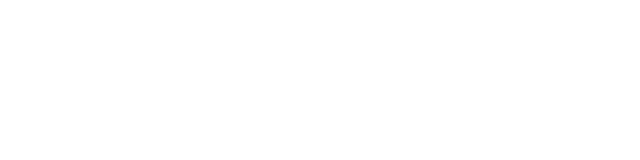
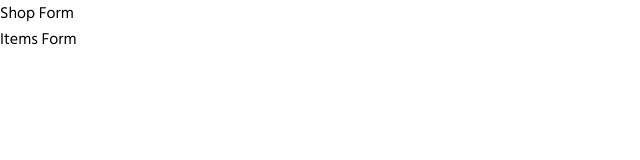
Before and after one commit to effie-fow/half-full-refills-client, a React (Vite) app: page /nominate in a window 1280 px wide. Before the commit this address had no page. Shown: the top 160 px of the page, without its empty margins (0-640 px from the left). Built offline with nearby package versions, Linux system fonts and the light colour scheme.

Commit message:
add initial structure for nominations form page and two form components

```diff
--- a/src/App.jsx
+++ b/src/App.jsx
@@ -1,12 +1,14 @@
 import "./App.scss";
 import { BrowserRouter, Routes, Route } from "react-router-dom";
 import { Home } from "./pages/Home/Home";
+import { NominationsFormPage } from "./pages/NominationsFormPage/NominationsFormPage";
 
 function App() {
   return (
     <BrowserRouter>
       <Routes>
         <Route path="/" element={<Home />} />
+        <Route path="/nominate" element={<NominationsFormPage />} />
       </Routes>
     </BrowserRouter>
   );
--- /dev/null
+++ b/src/components/NominationsFormItems/NominationsFormItems.jsx
@@ -0,0 +1,5 @@
+import "./NominationsFormItems.scss";
+
+export const NominationsFormItems = () => {
+  return <main className="items-form">Items Form</main>;
+};
--- /dev/null
+++ b/src/components/NominationsFormShop/NominationsFormShop.jsx
@@ -0,0 +1,5 @@
+import "./NominationsFormShop.scss";
+
+export const NominationsFormShop = () => {
+  return <main className="shops-form">Shop Form</main>;
+};
--- /dev/null
+++ b/src/pages/NominationsFormPage/NominationsFormPage.jsx
@@ -0,0 +1,34 @@
+import { NominationsFormItems } from "../../components/NominationsFormItems/NominationsFormItems";
+import { NominationsFormShop } from "../../components/NominationsFormShop/NominationsFormShop";
+import "./NominationsFormPage.scss";
+
+export const NominationsFormPage = () => {
+  return (
+    <main className="nominations-page">
+      <NominationsFormShop />
+      <NominationsFormItems />
+    </main>
+  );
+};
+
+{
+  /* ADD PATH TO FORMS PAGE
+
+        ON FORMS PAGE:
+        - 2 FORM COMPONENTS
+        - FIRST FORM: SELECT A SHOP TO NOMINATE (FROM DROPDOWN) OR ADD A SHOP
+          - IF "NOMINATE EXISTING" = GET SHOP ID BY NAME FOR DETAILS FORM
+          - IF "ADD NEW" = ADD NEW SHOP FORM WITH BASIC DETAILS, RETURN WITH ID FOR DETAILS FORM ****** ADD RETURNING ID TO POST REQUEST (SERVER) *****
+          - SUBMIT BUTTON = START NOMINATION
+        - SECOND FORM: SEND TO NOMINATIONS USING ABOVE SHOP ID, CHECKBOX ITEMS (TURNED INTO ARRAY) AND USER ID
+        - 'BEHIND THE SCENES'
+          - COUNT SHOPS NUMBER OF NOMINATIONS
+          - IF 100 +
+            - SET SHOP 'IS_ACTIVE' TO 1
+            - GET LIST OF NOMINATIONS' IDs THAT ARE ASSIGNED TO THAT SHOP
+              - FOR EACH NOMINATION, PULL LIST OF ITEMS_IDs ASSIGNED TO IT IN 'NOMINATIONS_ITEMS'
+              - PUSH ALL 'ITEMS_IDs' TO ARRAY
+              - LOOP THROUGH NEW ARRAY. IF A NUMBER IS REPEATED MORE THAN 70 TIMES, ADD IT TO SEPARATE 'ItemsById' ARRAY
+              - ADD NEW 'SHOPS_ITEMS' ENTRY WITH 'SHOPS_ID' & 'ITEMS_ID'
+            */
+}
```
Also changed, not shown: src/README.md (deleted), src/components/NominationsFormItems/NominationsFormItems.scss (added), src/components/NominationsFormShop/NominationsFormShop.scss (added), src/pages/NominationsFormPage/NominationsFormPage.scss (added), 1 other file (tests, documents, lock files or other folders).
